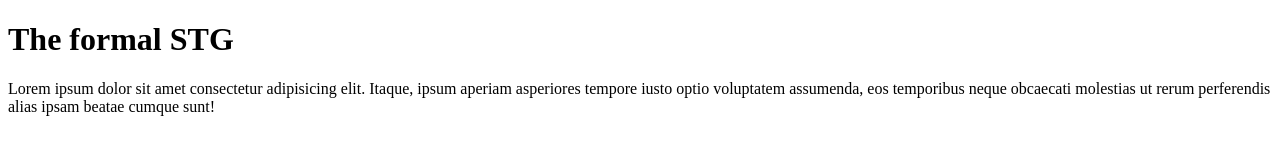
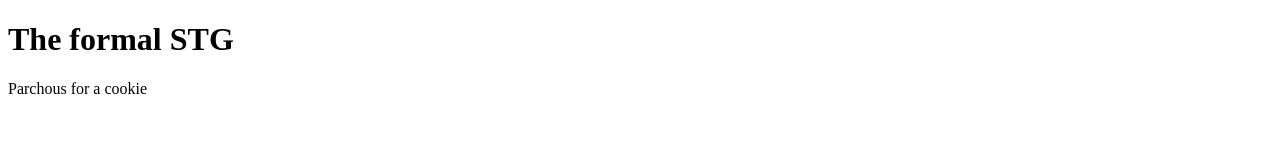
Before and after one commit to sajidbarakat/the-goat, a plain HTML site: page index.html in a window 1280 px wide. Drawn offline with Linux system fonts and the light colour scheme.

Commit message:
Update index.html

```diff
--- a/index.html
+++ b/index.html
@@ -7,6 +7,6 @@
 </head>
 <body>
     <H1>The formal STG</H1>
-    <p>Lorem ipsum dolor sit amet consectetur adipisicing elit. Itaque, ipsum aperiam asperiores tempore iusto optio voluptatem assumenda, eos temporibus neque obcaecati molestias ut rerum perferendis alias ipsam beatae cumque sunt!</p>
+   <p>Parchous for a cookie</p>
 </body>
 </html>
```
